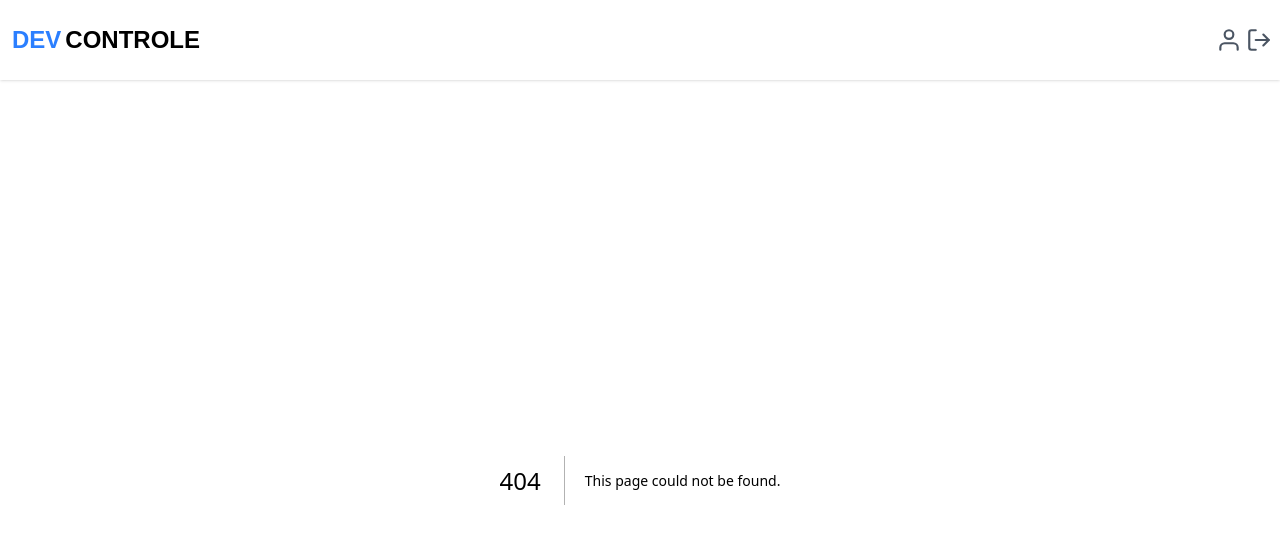
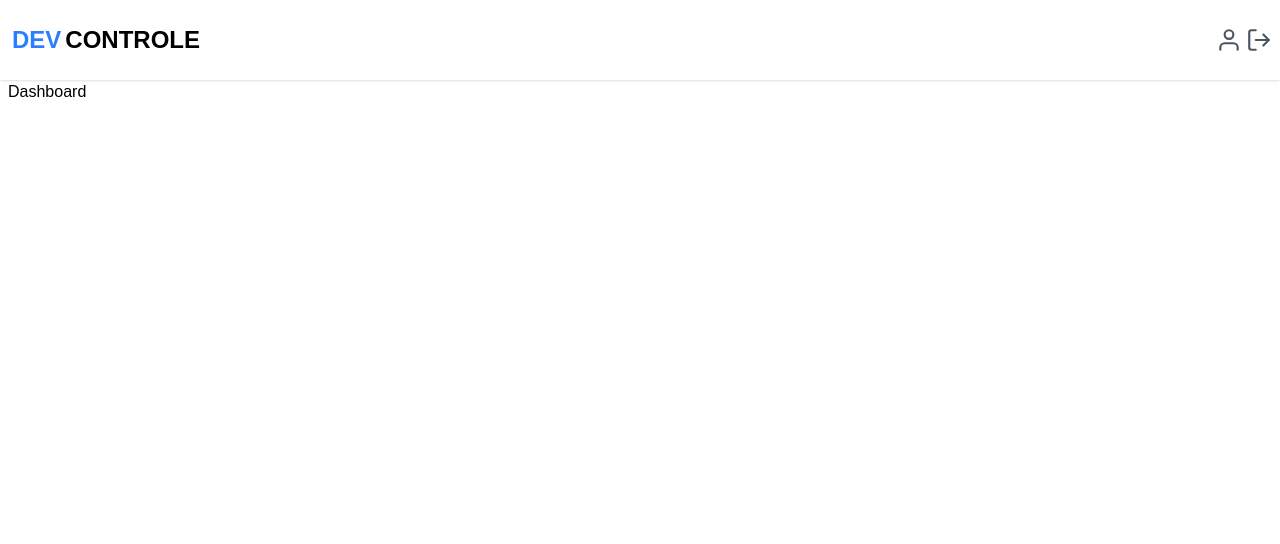
Before and after one commit to renelps/SERVICEDESK-PRO, a Next.js app: page /dashboard in a window 1280 px wide. Before the commit this address had no page. Shown: the top 544 px of the page. Built offline with nearby package versions, Linux system fonts and the light colour scheme.

Commit message:
feat: add dashboard page

```diff
--- /dev/null
+++ b/src/app/dashboard/page.tsx
@@ -0,0 +1,9 @@
+import { Container } from "@/components/container";
+
+export default function DashBoard(){
+  return (
+    <Container>
+      <h2>Dashboard</h2>
+    </Container>
+  )
+}
```
